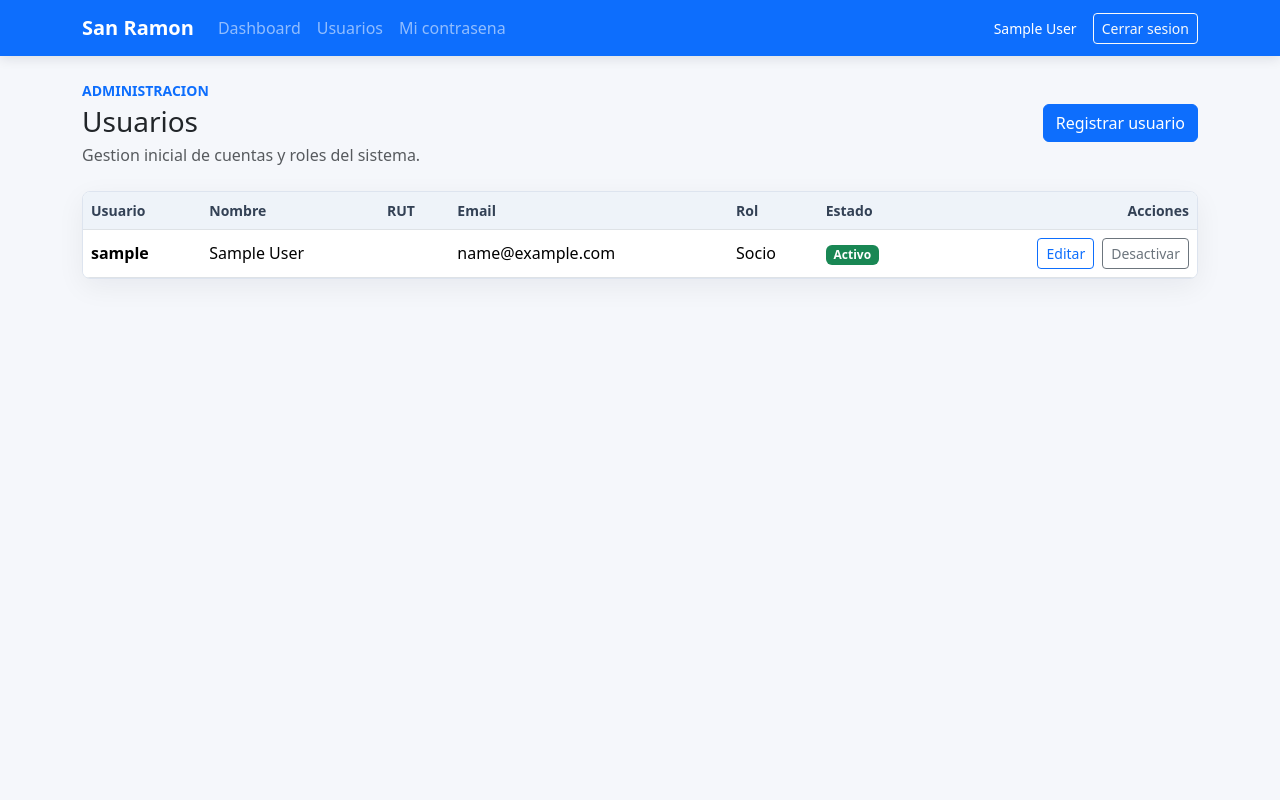
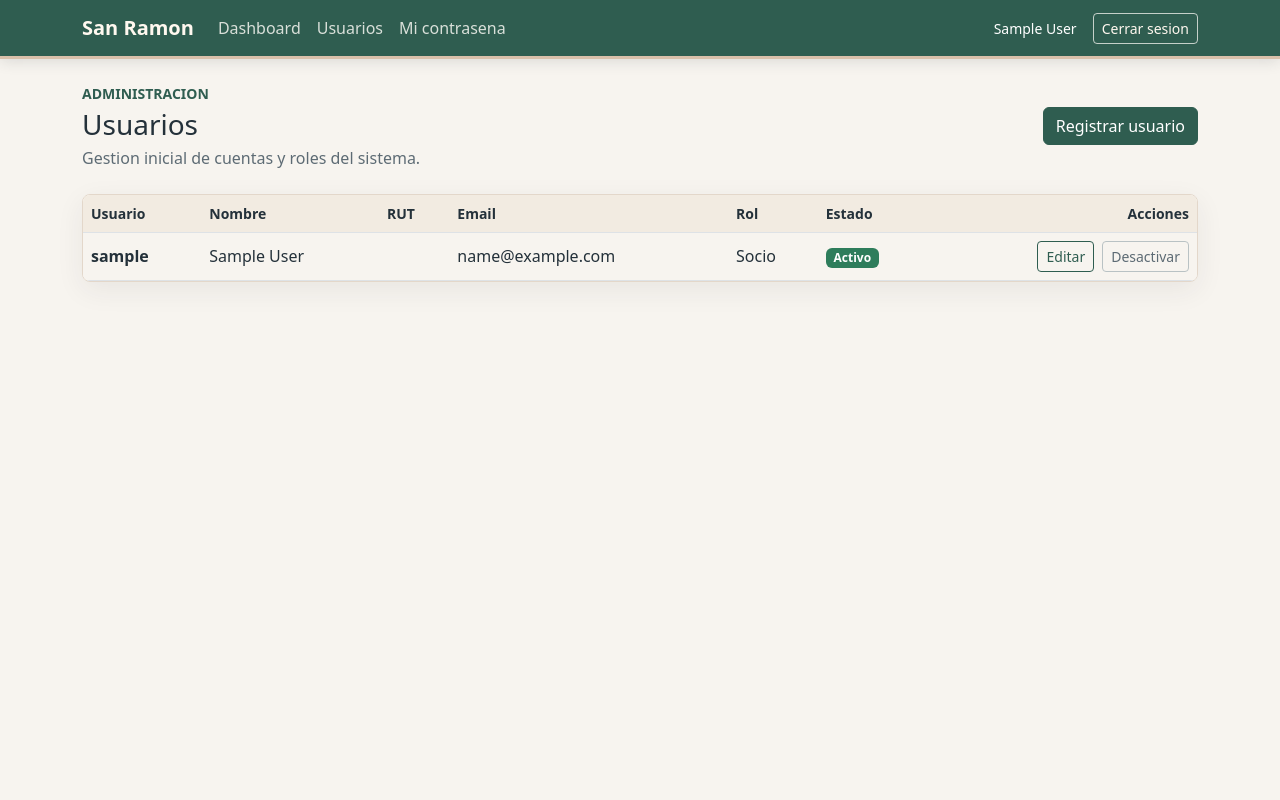
Before and after one commit to alejandrossm/sanramon, a Django app: page /usuarios/ in a window 1280 px wide. Run offline with Django 5.2, Linux system fonts and the light colour scheme; the visitor is signed in with stand-in values (Sample User, id 1); data comes from the database, SQL or seed files in the repository.

Commit message:
aplica paleta visual del sitio

```diff
--- a/static/css/styles.css
+++ b/static/css/styles.css
@@ -1,19 +1,99 @@
 :root {
-    --app-bg: #f5f7fb;
-    --app-border: #dde4ef;
+    --color-primary: #2f5d50;
+    --color-primary-hover: #24483e;
+    --color-secondary: #3c7a73;
+    --color-logo-sand: #d9c0aa;
+    --color-logo-sand-light: #f2ebe1;
+    --color-accent: #c9964a;
+    --color-text: #24313a;
+    --color-text-muted: #5d6b74;
+    --color-bg: #f7f4ef;
+    --color-surface: #fffcf8;
+    --color-border: #e3d7ca;
+    --color-danger: #b42318;
+    --color-success: #2e7d5b;
+    --app-bg: var(--color-bg);
+    --app-border: var(--color-border);
+    --bs-body-color: var(--color-text);
+    --bs-body-bg: var(--color-bg);
+    --bs-primary: var(--color-primary);
+    --bs-primary-rgb: 47, 93, 80;
+    --bs-secondary: var(--color-text-muted);
+    --bs-secondary-rgb: 93, 107, 116;
+    --bs-success: var(--color-success);
+    --bs-success-rgb: 46, 125, 91;
+    --bs-danger: var(--color-danger);
+    --bs-danger-rgb: 180, 35, 24;
+    --bs-link-color: var(--color-primary);
+    --bs-link-hover-color: var(--color-primary-hover);
 }
 
 body {
     min-height: 100vh;
     background: var(--app-bg);
+    color: var(--color-text);
+}
+
+a {
+    color: var(--color-primary);
+}
+
+a:hover {
+    color: var(--color-primary-hover);
 }
 
 .navbar {
-    box-shadow: 0 2px 12px rgba(15, 23, 42, 0.12);
+    border-bottom: 3px solid var(--color-logo-sand);
+    box-shadow: 0 2px 14px rgba(36, 49, 58, 0.14);
+}
+
+.bg-primary,
+.app-navbar,
+.navbar.bg-primary {
+    background-color: var(--color-primary) !important;
+}
+
+.navbar-brand {
+    color: #fff8ef;
+}
+
+.navbar-dark .navbar-nav .nav-link {
+    color: rgba(255, 252, 248, 0.82);
+}
+
+.navbar-dark .navbar-nav .nav-link:focus,
+.navbar-dark .navbar-nav .nav-link:hover {
+    color: #fff;
+}
+
+.navbar .btn-outline-light {
+    --bs-btn-color: #fff8ef;
+    --bs-btn-border-color: rgba(255, 252, 248, 0.72);
+    --bs-btn-hover-color: var(--color-primary);
+    --bs-btn-hover-bg: #fff8ef;
+    --bs-btn-hover-border-color: #fff8ef;
+    --bs-btn-active-color: var(--color-primary);
+    --bs-btn-active-bg: #fff8ef;
+    --bs-btn-active-border-color: #fff8ef;
 }
 
 .page-heading {
     margin-bottom: 1.5rem;
+}
+
+.page-heading h1,
+.auth-panel h1,
+.status-panel h2,
+.app-card h2 {
+    color: var(--color-text);
+}
+
+.text-muted {
+    color: var(--color-text-muted) !important;
+}
+
+.text-primary {
+    color: var(--color-primary) !important;
 }
 
 .auth-shell {
@@ -27,15 +107,16 @@ body {
 .status-panel,
 .app-card,
 .app-table {
-    background: #fff;
+    background: var(--color-surface);
     border: 1px solid var(--app-border);
     border-radius: 8px;
-    box-shadow: 0 8px 28px rgba(15, 23, 42, 0.06);
+    box-shadow: 0 8px 28px rgba(36, 49, 58, 0.07);
 }
 
 .auth-panel {
     width: min(100%, 440px);
     padding: 2rem;
+    border-top: 4px solid var(--color-logo-sand);
 }
 
 .form-panel,
@@ -43,17 +124,155 @@ body {
     padding: 1.5rem;
 }
 
+.status-panel {
+    border-left: 4px solid var(--color-logo-sand);
+}
+
+.app-card {
+    border-top: 4px solid var(--color-secondary);
+}
+
 .app-table {
     overflow: hidden;
 }
 
 .table thead th {
-    background: #eef3f9;
-    color: #334155;
+    background: var(--color-logo-sand-light);
+    color: var(--color-text);
     font-size: 0.875rem;
     white-space: nowrap;
 }
 
 .table td {
     vertical-align: middle;
+    color: var(--color-text);
 }
+
+.table-hover tbody tr:hover {
+    --bs-table-hover-bg: rgba(217, 192, 170, 0.18);
+}
+
+.btn-primary {
+    --bs-btn-color: #fff;
+    --bs-btn-bg: var(--color-primary);
+    --bs-btn-border-color: var(--color-primary);
+    --bs-btn-hover-color: #fff;
+    --bs-btn-hover-bg: var(--color-primary-hover);
+    --bs-btn-hover-border-color: var(--color-primary-hover);
+    --bs-btn-focus-shadow-rgb: 47, 93, 80;
+    --bs-btn-active-color: #fff;
+    --bs-btn-active-bg: var(--color-primary-hover);
+    --bs-btn-active-border-color: var(--color-primary-hover);
+    background-color: var(--color-primary) !important;
+    border-color: var(--color-primary) !important;
+    color: #fff !important;
+}
+
+.btn-primary:hover,
+.btn-primary:focus,
+.btn-primary:active {
+    background-color: var(--color-primary-hover) !important;
+    border-color: var(--color-primary-hover) !important;
+    color: #fff !important;
+}
+
+.btn-outline-primary {
+    --bs-btn-color: var(--color-primary);
+    --bs-btn-border-color: var(--color-primary);
+    --bs-btn-hover-color: #fff;
+    --bs-btn-hover-bg: var(--color-primary);
+    --bs-btn-hover-border-color: var(--color-primary);
+    --bs-btn-focus-shadow-rgb: 47, 93, 80;
+    --bs-btn-active-color: #fff;
+    --bs-btn-active-bg: var(--color-primary-hover);
+    --bs-btn-active-border-color: var(--color-primary-hover);
+    border-color: var(--color-primary) !important;
+    color: var(--color-primary) !important;
+}
+
+.btn-outline-primary:hover,
+.btn-outline-primary:focus,
+.btn-outline-primary:active {
+    background-color: var(--color-primary) !important;
+    border-color: var(--color-primary) !important;
+    color: #fff !important;
+}
+
+.btn-outline-secondary {
+    --bs-btn-color: var(--color-text-muted);
+    --bs-btn-border-color: #b9c2c4;
+    --bs-btn-hover-color: var(--color-text);
+    --bs-btn-hover-bg: var(--color-logo-sand-light);
+    --bs-btn-hover-border-color: var(--color-logo-sand);
+    --bs-btn-active-color: var(--color-text);
+    --bs-btn-active-bg: var(--color-logo-sand-light);
+    --bs-btn-active-border-color: var(--color-logo-sand);
+}
+
+.btn-link {
+    color: var(--color-primary);
+}
+
+.btn-link:hover {
+    color: var(--color-primary-hover);
+}
+
+.form-control,
+.form-select {
+    background-color: #fff;
+    border-color: var(--color-border);
+    color: var(--color-text);
+}
+
+.form-control:focus,
+.form-select:focus {
+    border-color: var(--color-secondary);
+    box-shadow: 0 0 0 0.2rem rgba(60, 122, 115, 0.18);
+}
+
+/* Focus invertido del formulario de registro: el campo queda blanco al enfocarse. */
+.registro-usuario-panel .form-control,
+.registro-usuario-panel .form-select {
+    background-color: var(--color-logo-sand-light);
+}
+
+.registro-usuario-panel .form-control:focus,
+.registro-usuario-panel .form-select:focus {
+    background-color: #fff;
+    border-color: var(--color-primary);
+    box-shadow: 0 0 0 0.2rem rgba(47, 93, 80, 0.22);
+}
+
+.form-check-input:checked {
+    background-color: var(--color-primary);
+    border-color: var(--color-primary);
+}
+
+.badge.text-bg-success {
+    background-color: var(--color-success) !important;
+}
+
+.badge.text-bg-secondary {
+    background-color: var(--color-logo-sand-light) !important;
+    color: var(--color-text-muted) !important;
+    border: 1px solid var(--color-border);
+}
+
+.alert-success {
+    --bs-alert-color: #1f5a42;
+    --bs-alert-bg: #e8f3ed;
+    --bs-alert-border-color: #b7d8c8;
+}
+
+.alert-error,
+.alert-danger {
+    --bs-alert-color: var(--color-danger);
+    --bs-alert-bg: #fbebe9;
+    --bs-alert-border-color: #efb8b2;
+}
+
+.alert-info {
+    --bs-alert-color: var(--color-primary);
+    --bs-alert-bg: var(--color-logo-sand-light);
+    --bs-alert-border-color: var(--color-logo-sand);
+}
--- a/templates/base.html
+++ b/templates/base.html
@@ -6,10 +6,10 @@
     <meta name="viewport" content="width=device-width, initial-scale=1">
     <title>{% block title %}Sistema San Ramon{% endblock %}</title>
     <link href="https://cdn.jsdelivr.net/npm/bootstrap@5.3.3/dist/css/bootstrap.min.css" rel="stylesheet">
-    <link href="{% static 'css/styles.css' %}" rel="stylesheet">
+    <link href="{% static 'css/styles.css' %}?v=paleta-1" rel="stylesheet">
 </head>
 <body>
-    <nav class="navbar navbar-expand-lg navbar-dark bg-primary">
+    <nav class="navbar navbar-expand-lg navbar-dark app-navbar">
         <div class="container">
             <a class="navbar-brand fw-semibold" href="{% url 'usuarios:dashboard' %}">San Ramon</a>
             <button class="navbar-toggler" type="button" data-bs-toggle="collapse" data-bs-target="#mainNav" aria-controls="mainNav" aria-expanded="false" aria-label="Abrir navegacion">
--- a/usuarios/templates/usuarios/registro_usuario.html
+++ b/usuarios/templates/usuarios/registro_usuario.html
@@ -10,7 +10,7 @@
     <p class="text-muted mb-0">Crea una cuenta inicial para administrador, encargado de registro o socio.</p>
 </div>
 
-<section class="form-panel">
+<section class="form-panel registro-usuario-panel">
     {% crispy form %}
     <a href="{% url 'usuarios:listado_usuarios' %}" class="btn btn-link ps-0 mt-2">Volver al listado</a>
 </section>
```
Also changed, not shown: docs/PALETA_UI.md (added, +53 -0 lines).
